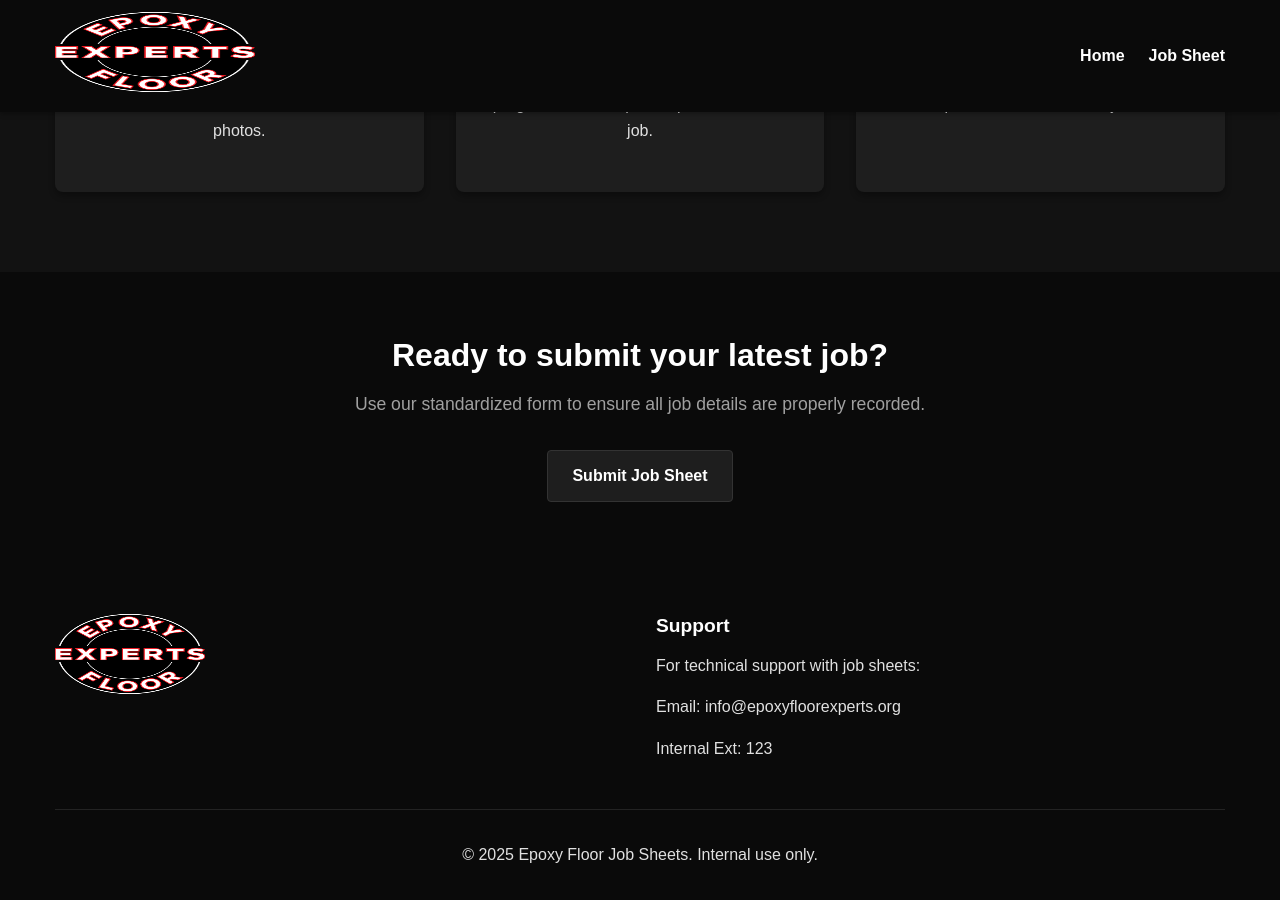
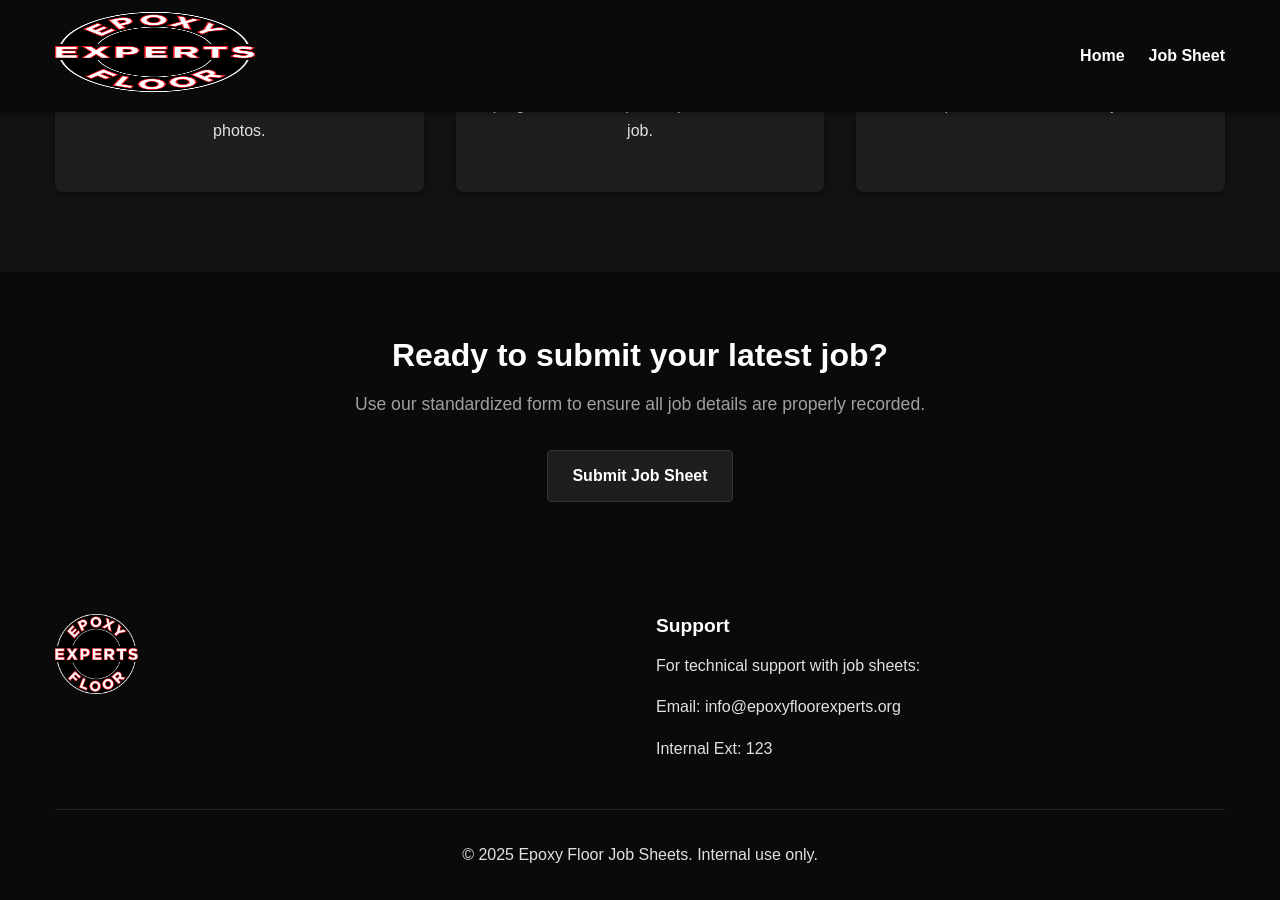
Before and after one commit to tim-amredev/epoxy-job-sheets, a Jekyll site: the page built from index.html, in a window 1280 px wide and 900 px high, scrolled down 704 px. Built offline with Jekyll 4.4.1, drawn with Linux system fonts in a browser that asks for light colours.

Commit message:
Update footer.html

```diff
--- a/_includes/footer.html
+++ b/_includes/footer.html
@@ -2,7 +2,7 @@
   <div class="container">
     <div class="footer-content">
       <div class="footer-logo">
-        <img src="{{ '/assets/images/logo.png' | relative_url }}" alt="Epoxy Floor Experts Logo" width="150">
+        <img src="{{ '/assets/images/logo.png' | relative_url }}" alt="Epoxy Floor Experts Logo" class="logo-image">
       </div>
       <div class="footer-contact">
         <h3>Support</h3>
```
